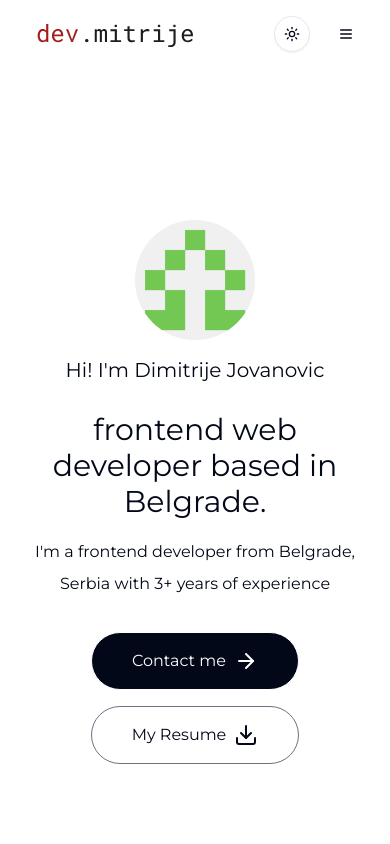
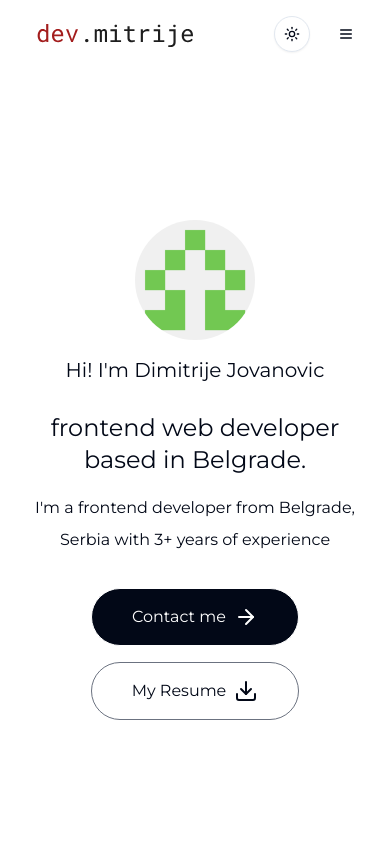
Before and after one commit to narandza/portfolio, a Next.js app: page / in a window 390 px wide. Shown: the top 844 px of the page. Built offline with nearby package versions, Linux system fonts and the light colour scheme.

Commit message:
Animate header

```diff
--- a/src/app/(main)/header.tsx
+++ b/src/app/(main)/header.tsx
@@ -1,11 +1,17 @@
 import Link from "next/link";
 import Image from "next/image";
+import { motion } from "motion/react";
 import { ArrowRightIcon, DownloadIcon } from "lucide-react";
 
 export const Header = () => {
   return (
     <header className="w-11/12 max-w-3xl text-center mx-auto flex flex-col items-center justify-center gap-4 pt-[220px]">
-      <div className="">
+      <motion.div
+        initial={{ scale: 0 }}
+        whileInView={{ scale: 1 }}
+        transition={{ duration: 0.8, type: "spring", stiffness: 100 }}
+      >
+        {/* TODO: Add constant */}
         <Image
           src="/placeholder-image.png"
           alt="Profile Image"
@@ -13,33 +19,64 @@ export const Header = () => {
           height={120}
           className="rounded-full "
         />
-      </div>
-      <h3 className="text-xl md:text-2xl mb-3">
+      </motion.div>
+      <motion.h3
+        initial={{ y: -20, opacity: 0 }}
+        whileInView={{ y: 0, opacity: 1 }}
+        transition={{ duration: 0.6, delay: 0.3 }}
+        className="text-xl md:text-2xl mb-3"
+      >
         Hi! I&apos;m Dimitrije Jovanovic
-      </h3>
+      </motion.h3>
 
-      <h1 className="text-3xl sm:text-6xl lg:text-[66px] ">
+      <motion.h1
+        initial={{ y: -30, opacity: 0 }}
+        whileInView={{ y: 0, opacity: 1 }}
+        transition={{ duration: 0.8, delay: 0.5 }}
+        className="text-2xl sm:text-6xl lg:text-[66px] "
+      >
         frontend web developer based in Belgrade.
-      </h1>
-      <p className="max-w-2xl mx-auto">
+      </motion.h1>
+      <motion.p
+        initial={{ opacity: 0 }}
+        whileInView={{ opacity: 1 }}
+        transition={{ duration: 0.6, delay: 0.7 }}
+        className="max-w-2xl mx-auto"
+      >
         I&apos;m a frontend developer from Belgrade, Serbia with 3+ years of
         experience
-      </p>
+      </motion.p>
 
       <div className="flex flex-col sm:flex-row items-center gap-4 mt-4">
+        {/* TODO: Add custom component for animation */}
+        <motion.div
+          initial={{ y: 30, opacity: 0 }}
+          whileInView={{ y: 0, opacity: 1 }}
+          transition={{ duration: 0.6, delay: 1 }}
+          className=""
+        >
           <Link
             href="#contact"
             className="px-10 py-3 border rounded-full border-white bg-foreground text-background flex items-center gap-2"
           >
             Contact me <ArrowRightIcon />
           </Link>
+        </motion.div>
+
         {/* TODO: Add resume */}
+        <motion.div
+          initial={{ y: 30, opacity: 0 }}
+          whileInView={{ y: 0, opacity: 1 }}
+          transition={{ duration: 0.6, delay: 1 }}
+          className=""
+        >
           <Link
             href=""
             className="px-10 py-3 border rounded-full border-gray-500 flex items-center gap-2"
           >
             My Resume <DownloadIcon />
           </Link>
+        </motion.div>
       </div>
     </header>
   );
```
Lines whose indentation alone changed are shown as unchanged.
